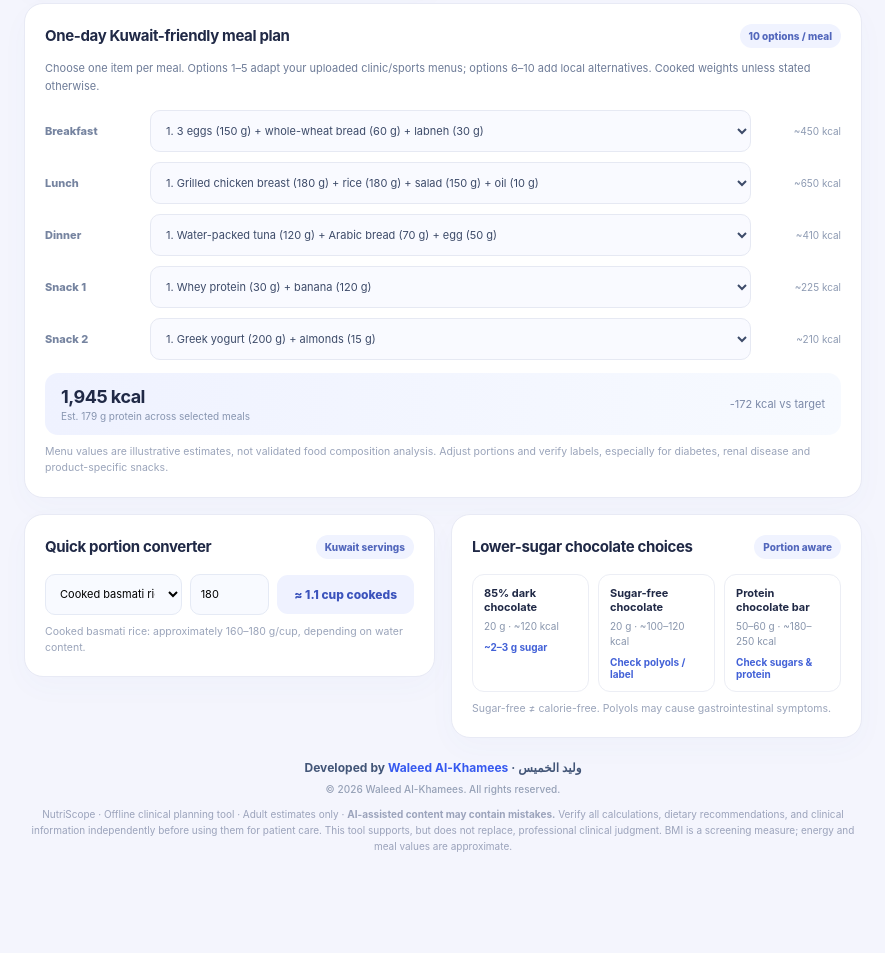
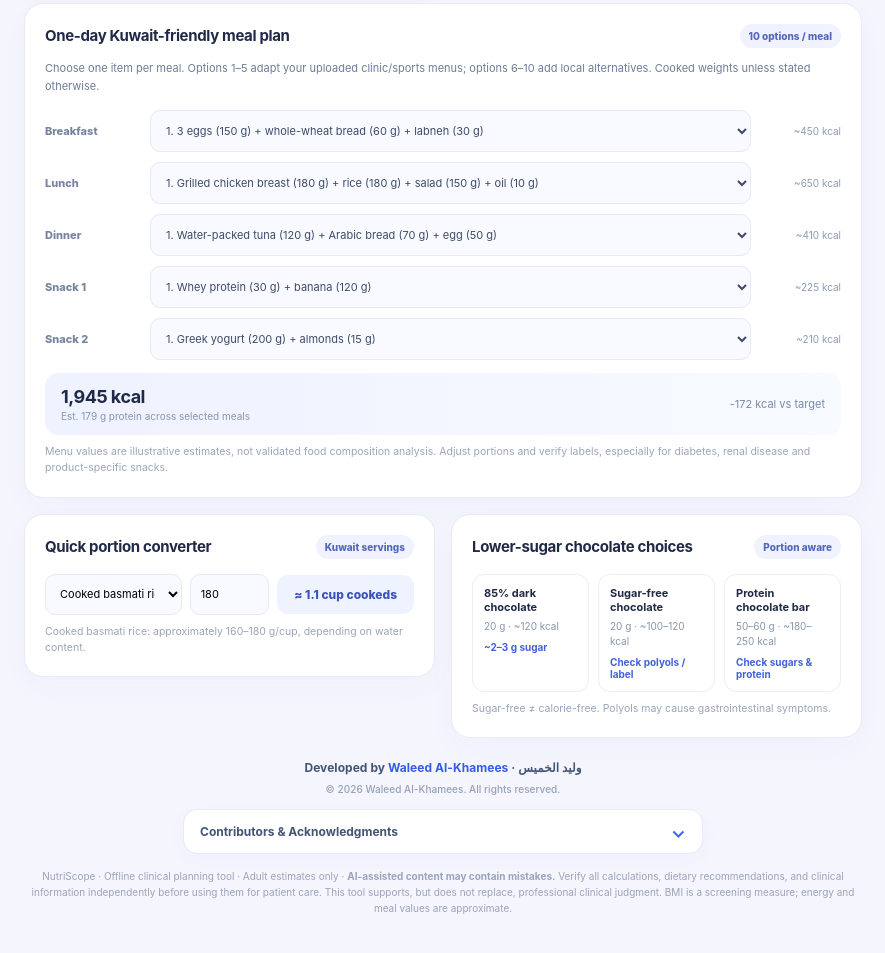
Before and after one commit to waleedbuilds/nutriscope, a plain HTML site: page index.html in a window 1280 px wide. Shown: the part 1532-2485 px from the top of the page, without its empty margins (383-1268 px from the left). Before the commit the page ends 2451 px from the top, so only its background shows below. Drawn offline with Linux system fonts and the light colour scheme.

```diff
--- a/index.html
+++ b/index.html
@@ -2,6 +2,8 @@
 <html lang="en"><head><meta charset="utf-8"><meta name="viewport" content="width=device-width,initial-scale=1"><meta name="color-scheme" content="light"><title>NutriScope • Clinical Nutrition Workspace</title>
 <meta name="author" content="Waleed Al-Khamees (وليد الخميس)">
 <meta name="creator" content="Waleed Al-Khamees">
+<meta name="contributor" content="Mariam Al-Ajmi">
+<meta name="contributor" content="Nouf Al-Abdullah">
 <meta name="copyright" content="© 2026 Waleed Al-Khamees. All rights reserved.">
 <meta name="dcterms.creator" content="Waleed Al-Khamees">
 <meta name="dcterms.rights" content="© 2026 Waleed Al-Khamees. All rights reserved.">
@@ -26,6 +28,14 @@
 .ins-grid{display:grid;grid-template-columns:repeat(3,minmax(0,1fr));gap:12px}.ins-field{display:flex;flex-direction:column;gap:6px}.ins-field label{font-size:11px;color:#60708d;font-weight:700}.ins-field input,.ins-field select{width:100%;min-width:0;padding:11px 10px;background:#fbfcff;border:1px solid #dce4f3;color:#223254;border-radius:10px;font:inherit;font-size:13px}
 .ins-divider{margin:17px 0 13px;border-top:1px solid #edf0f8}.ins-results{display:grid;grid-template-columns:repeat(3,minmax(0,1fr));gap:10px;margin-top:14px}.ins-result{background:#f4f7ff;border-radius:12px;padding:12px;min-width:0}.ins-result small{display:block;font-size:10px;color:#70809d}.ins-result strong{display:block;font-size:20px;color:#3457e8;margin:5px 0;overflow-wrap:anywhere}.ins-result span{font-size:10px;color:#64738d}.ins-note{font-size:11px;line-height:1.6;color:#6d7a91;margin-top:11px}.ins-flag{padding:11px 12px;border-radius:12px;background:#edf8f4;color:#25634e;font-size:12px;line-height:1.6;margin-top:12px}.ins-flag.warn{background:#fff0ec;color:#9d4333}.ins-flag.neutral{background:#f2f5fb;color:#55657c}.ins-check{display:flex;align-items:flex-start;gap:8px;font-size:11px;color:#53627b;margin:12px 0}.ins-check input{margin-top:3px}.ins-hint{font-size:12px;color:#6a7890;margin-top:7px}.ins-summary{font-size:12px;color:#4f6285;line-height:1.6;margin-top:11px}
 @media(max-width:950px){.ins-grid{grid-template-columns:repeat(2,minmax(0,1fr))}}@media(max-width:480px){.ins-grid,.ins-results{grid-template-columns:1fr 1fr}.ins-head h3{font-size:16px}}@media print{.ins-panel{display:none!important}}
+
+/* Expandable contributor acknowledgments */
+.contributors{max-width:520px;margin:12px auto 14px;text-align:left;border:1px solid #e5eaf7;border-radius:14px;background:#fff;overflow:hidden;color:#435476;box-shadow:0 5px 20px #5264aa08}
+.contributors summary{cursor:pointer;list-style:none;display:flex;align-items:center;justify-content:space-between;padding:12px 16px;font-size:12px;font-weight:750;gap:12px;user-select:none}
+.contributors summary::-webkit-details-marker{display:none}.contributors summary:focus-visible{outline:3px solid #6682ff;outline-offset:-3px}
+.contributors summary:after{content:'⌄';font-size:19px;line-height:1;color:#4967ea;transition:transform .2s}.contributors[open] summary:after{transform:rotate(180deg)}
+.contributors-list{padding:0 16px 13px;border-top:1px solid #edf0fa}.contributor-row{display:flex;justify-content:space-between;gap:14px;padding:12px 0;font-size:12px}.contributor-row+.contributor-row{border-top:1px solid #f0f2fa}.contributor-row strong{color:#394b6a;font-weight:750}.contributor-row span{color:#7e8eaa;font-size:11px;text-align:right}
+@media(max-width:420px){.contributor-row{flex-direction:column;gap:3px}.contributor-row span{text-align:left}}
 </style></head><body>
 <div class="shell">
 <header class="top"><div class="logo"><span class="logomark"><svg viewBox="0 0 24 24"><path d="M3 12h4l3-7 4 14 3-7h4" stroke-linecap="round" stroke-linejoin="round"/></svg></span><div>nutri<span style="color:var(--blue)">scope</span><small>Clinical workspace</small></div></div><div class="header-right"><span class="tag">✦ One page · Offline</span><button class="action white" id="copy">⧉ Copy report</button><button class="action primary" id="print">▤ Export PDF</button></div></header>
@@ -91,7 +101,7 @@
 <div class="split"><section class="content-card"><div class="card-head"><h3>SMART goals & clinical guidance</h3><span class="badge">3–6 months</span></div><ul class="micro-list" id="smart"></ul><div class="spacerline"></div><p class="subheading">Condition-specific priorities</p><ul class="micro-list" id="guidance"></ul></section><section class="content-card"><div class="card-head"><h3>Medication–nutrition flags</h3><span class="badge">Verify prescriptions</span></div><p class="slim-text" style="margin-bottom:11px">Examples that <strong>may</strong> be relevant to selected diagnoses, not a medication history.</p><ul class="micro-list" id="medications"></ul></section></div>
 <section class="content-card"><div class="card-head"><h3>One-day Kuwait-friendly meal plan</h3><span class="badge">10 options / meal</span></div><p class="slim-text" style="margin:-4px 0 15px">Choose one item per meal. Options 1–5 adapt your uploaded clinic/sports menus; options 6–10 add local alternatives. Cooked weights unless stated otherwise.</p><div class="meal-list" id="mealList"></div><div class="meal-total"><div><strong id="mealKcal">2,100 kcal</strong><div style="font-size:10px;color:#8795b0;margin-top:3px" id="mealProtein">Approximate selected menu · protein estimate</div></div><span id="mealDiff">vs prescription</span></div><p class="note-sm">Menu values are illustrative estimates, not validated food composition analysis. Adjust portions and verify labels, especially for diabetes, renal disease and product-specific snacks.</p></section>
 <div class="split"><section class="content-card"><div class="card-head"><h3>Quick portion converter</h3><span class="badge">Kuwait servings</span></div><div class="converter"><select id="food" aria-label="Food"><option value="rice">Cooked basmati rice</option><option value="labneh">Labneh</option><option value="chicken">Cooked chicken breast</option><option value="oats">Dry oats</option><option value="bread">Arabic bread</option><option value="almonds">Almonds</option></select><input aria-label="Grams" id="grams" type="number" value="180" min="0" step="5"><div class="converted" id="converted">≈ 1 cup</div></div><p class="note-sm" id="portionNote">Approximate conversions; cup weight depends on cooking method.</p></section><section class="content-card"><div class="card-head"><h3>Lower-sugar chocolate choices</h3><span class="badge">Portion aware</span></div><div class="chocolate"><div class="choc"><strong>85% dark chocolate</strong><span>20 g · ~120 kcal</span><i>~2–3 g sugar</i></div><div class="choc"><strong>Sugar-free chocolate</strong><span>20 g · ~100–120 kcal</span><i>Check polyols / label</i></div><div class="choc"><strong>Protein chocolate bar</strong><span>50–60 g · ~180–250 kcal</span><i>Check sugars & protein</i></div></div><p class="note-sm">Sugar-free ≠ calorie-free. Polyols may cause gastrointestinal symptoms.</p></section></div>
-<footer class="footer"><span class="author-credit">Developed by <span class="signature">Waleed Al-Khamees</span> · وليد الخميس <small>© 2026 Waleed Al-Khamees. All rights reserved.</small></span>NutriScope · Offline clinical planning tool · Adult estimates only · <strong>AI-assisted content may contain mistakes.</strong> Verify all calculations, dietary recommendations, and clinical information independently before using them for patient care. This tool supports, but does not replace, professional clinical judgment. BMI is a screening measure; energy and meal values are approximate.</footer>
+<footer class="footer"><span class="author-credit">Developed by <span class="signature">Waleed Al-Khamees</span> · وليد الخميس <small>© 2026 Waleed Al-Khamees. All rights reserved.</small></span><details class="contributors"><summary>Contributors &amp; Acknowledgments</summary><div class="contributors-list"><div class="contributor-row"><strong>Mariam Al-Ajmi</strong><span>Feature Contributor</span></div><div class="contributor-row"><strong>Nouf Al-Abdullah</strong><span>Feature Contributor</span></div></div></details>NutriScope · Offline clinical planning tool · Adult estimates only · <strong>AI-assisted content may contain mistakes.</strong> Verify all calculations, dietary recommendations, and clinical information independently before using them for patient care. This tool supports, but does not replace, professional clinical judgment. BMI is a screening measure; energy and meal values are approximate.</footer>
 </main></div></div>
 <div class="report-view" id="printReport"></div>
 <script>
```
